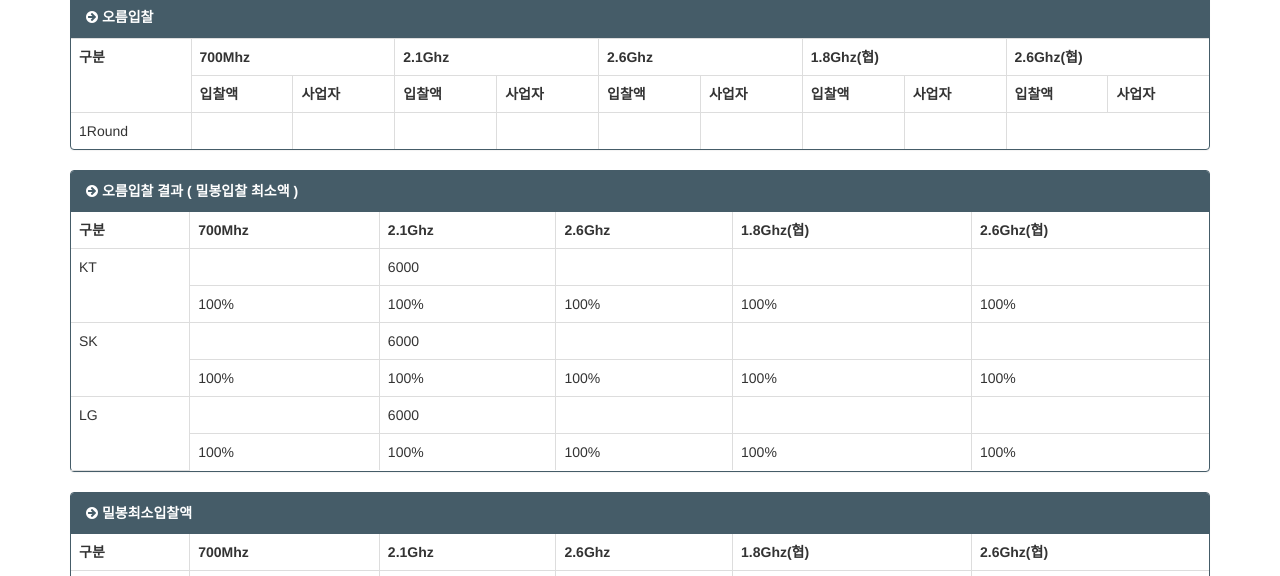
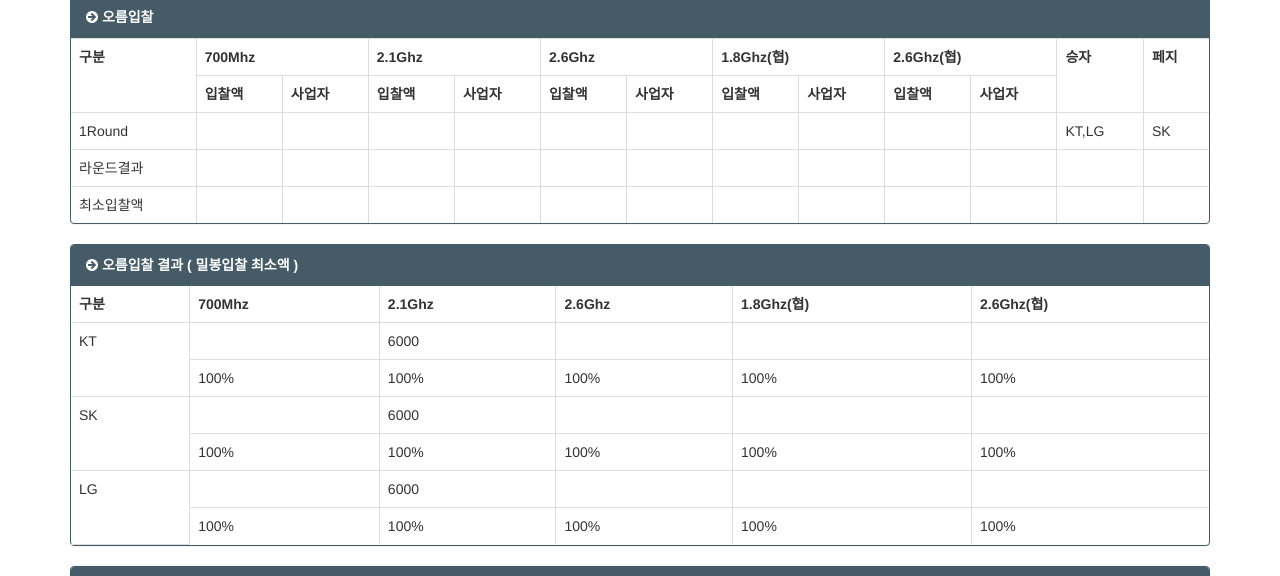
Before and after one commit to r2fresh/f-auction, a website: page preAuction.html in a window 1280 px wide. Shown: the part 214-790 px from the top of the page. Drawn offline with nearby package versions, Linux system fonts and the light colour scheme.

Commit message:
오름입찰 수정

```diff
--- a/preAuction.html
+++ b/preAuction.html
@@ -113,6 +113,8 @@
                                     <th colspan="2">2.6Ghz</th>
                                     <th colspan="2">1.8Ghz(협)</th>
                                     <th colspan="2">2.6Ghz(협)</th>
+                                    <th rowspan="2">승자</th>
+                                    <th rowspan="2">페지</th>
                                 </tr>
                                 <tr>
                                     <th>입찰액</th>
@@ -128,6 +130,39 @@
                                 </tr>
                                 <tr>
                                     <td>1Round</td>
+                                    <td></td>
+                                    <td></td>
+                                    <td></td>
+                                    <td></td>
+                                    <td></td>
+                                    <td></td>
+                                    <td></td>
+                                    <td></td>
+                                    <td></td>
+                                    <td></td>
+                                    <td>KT,LG</td>
+                                    <td>SK</td>
+                                </tr>
+                                <tr>
+                                    <td>라운드결과</td>
+                                    <td></td>
+                                    <td></td>
+                                    <td></td>
+                                    <td></td>
+                                    <td></td>
+                                    <td></td>
+                                    <td></td>
+                                    <td></td>
+                                    <td></td>
+                                    <td></td>
+                                    <td></td>
+                                    <td></td>
+                                </tr>
+                                <tr>
+                                    <td>최소입찰액</td>
+                                    <td></td>
+                                    <td></td>
+                                    <td></td>
                                     <td></td>
                                     <td></td>
                                     <td></td>
```
